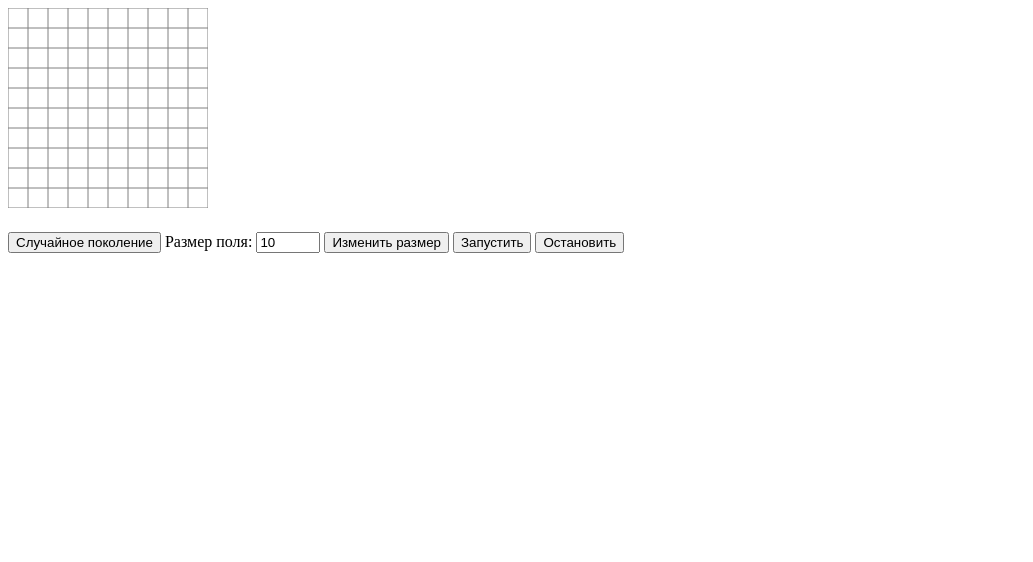
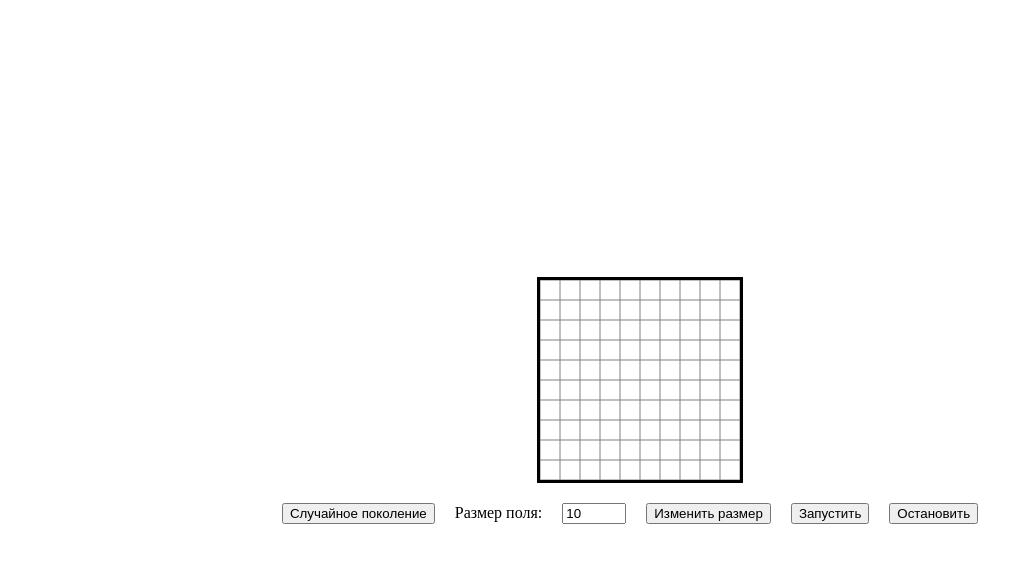
Before and after one commit to Grammeri/Life, a plain HTML site: page index.html in a window 1280 px wide. Shown: the whole page, without its empty margins (0-1033 px from the left). Drawn offline with Linux system fonts and the light colour scheme.

Commit message:
fix: align game field and controls, add regeneration time

```diff
--- a/index.css
+++ b/index.css
@@ -1,25 +1,23 @@
-/* style.css */
-#game-container {
-    text-align: center;
+body {
+    display: flex;
+    flex-direction: column;
+    align-items: center;
+    justify-content: center;
+    height: 100vh;
+    margin: 0;
+}
+
+canvas {
+    border: 3px solid black;
+}
+
+#controls {
+    display: flex;
+    justify-content: center;
+    align-items: center;
     margin-top: 20px;
 }
 
-#grid {
-    display: inline-block;
-    border: 2px solid black;
+#controls > * {
+    margin: 0 10px;
 }
-
-#grid div {
-    display: flex;
-}
-
-#grid div span {
-    width: 20px;
-    height: 20px;
-    border: 1px solid grey;
-    box-sizing: border-box;
-}
-
-#controls {
-    margin-top: 20px;
-}
--- a/index.js
+++ b/index.js
@@ -1,6 +1,7 @@
 document.addEventListener('DOMContentLoaded', function() {
     const canvas = document.getElementById("canvas");
     const context = canvas.getContext("2d");
+    const generationTimeDisplay = document.getElementById('generation-time');
     let gridSize = parseInt(document.getElementById('grid-size').value, 10);
     const size = 20;
     let isRunning = false;
@@ -77,16 +78,18 @@ document.addEventListener('DOMContentLoaded', function() {
 
     function update() {
         if (!isRunning) return;
+
+        const startTime = performance.now();
         const newGrid = initArray(gridSize, gridSize);
-
         for (let x = 0; x < gridSize; x++) {
             for (let y = 0; y < gridSize; y++) {
                 newGrid[x][y] = updateCell(x, y);
             }
         }
-
         grid = newGrid;
         updateGrid();
+        const endTime = performance.now();
+        generationTimeDisplay.textContent = `Время генерации: ${(endTime - startTime).toFixed(2)} мс`;
     }
 
     document.getElementById('random').addEventListener('click', () => {
@@ -117,6 +120,7 @@ document.addEventListener('DOMContentLoaded', function() {
         if (isRunning) {
             clearInterval(intervalId);
             isRunning = false;
+            generationTimeDisplay.textContent = `Время генерации: 0.00 мс`;
         }
     });
 
```
